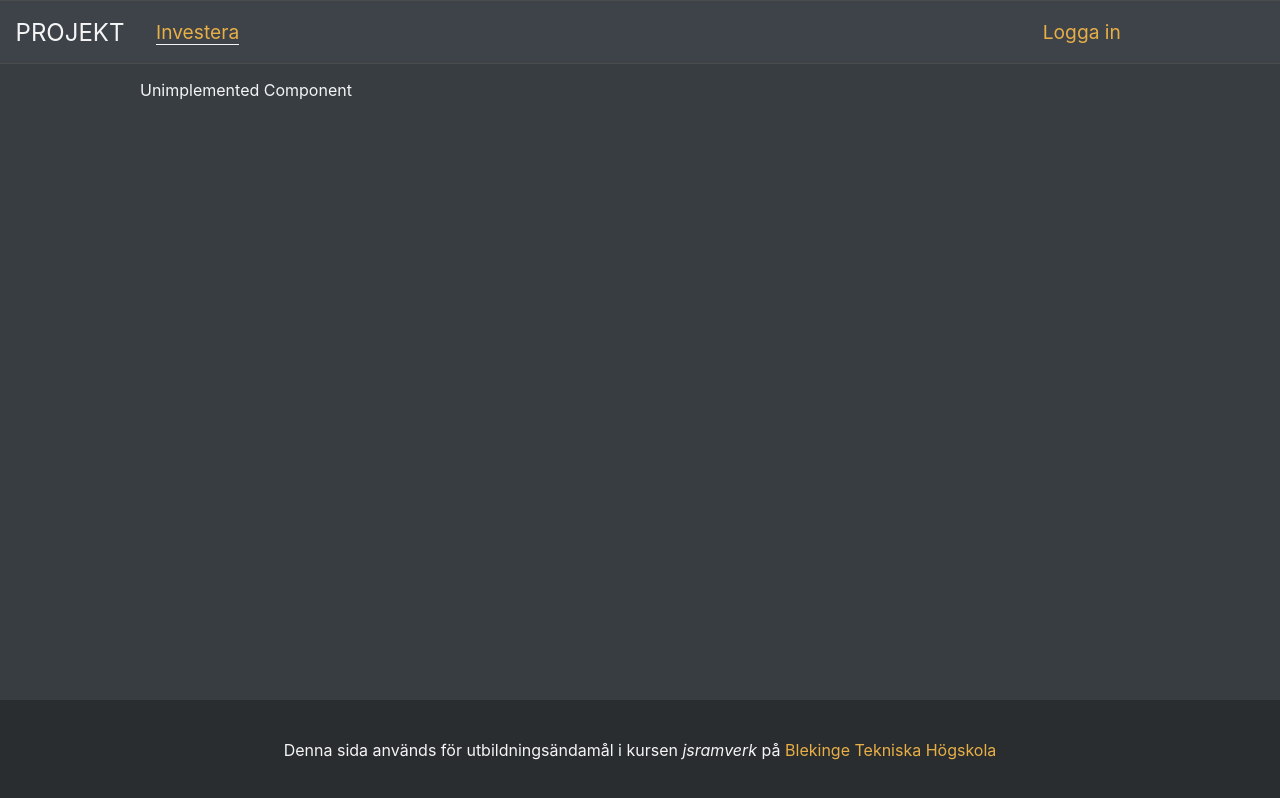
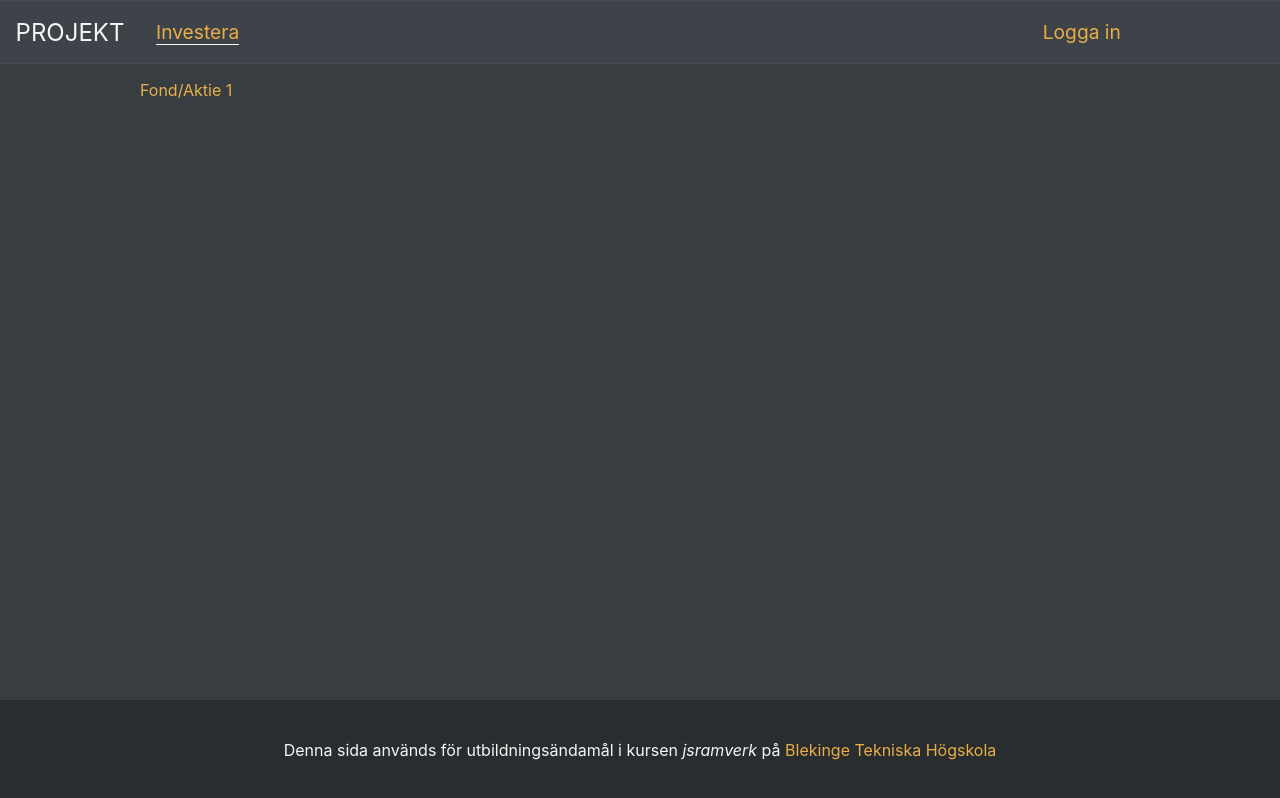
Before and after one commit to Toddez/jsramverk-project, a React (Create React App) app: page /invest in a window 1280 px wide. Built offline with nearby package versions, Linux system fonts and the light colour scheme.

Commit message:
Made invest use router

```diff
--- a/src/Routes/Invest.jsx
+++ b/src/Routes/Invest.jsx
@@ -1,17 +1,23 @@
 import React from 'react';
+
+import { withRouter, Link } from 'react-router-dom'; // eslint-disable-line no-unused-vars
 
 class Invest extends React.Component {
     constructor(props) {
         super(props);
 
-        this.state = {};
+        this.state = {
+
+        };
     }
 
     render() {
         return (
-            <div>Unimplemented Component</div>
+            <div>
+                <Link to="/about/1">Fond/Aktie 1</Link>
+            </div>
         );
     }
 }
 
-export default Invest;
+export default withRouter(Invest);
```
